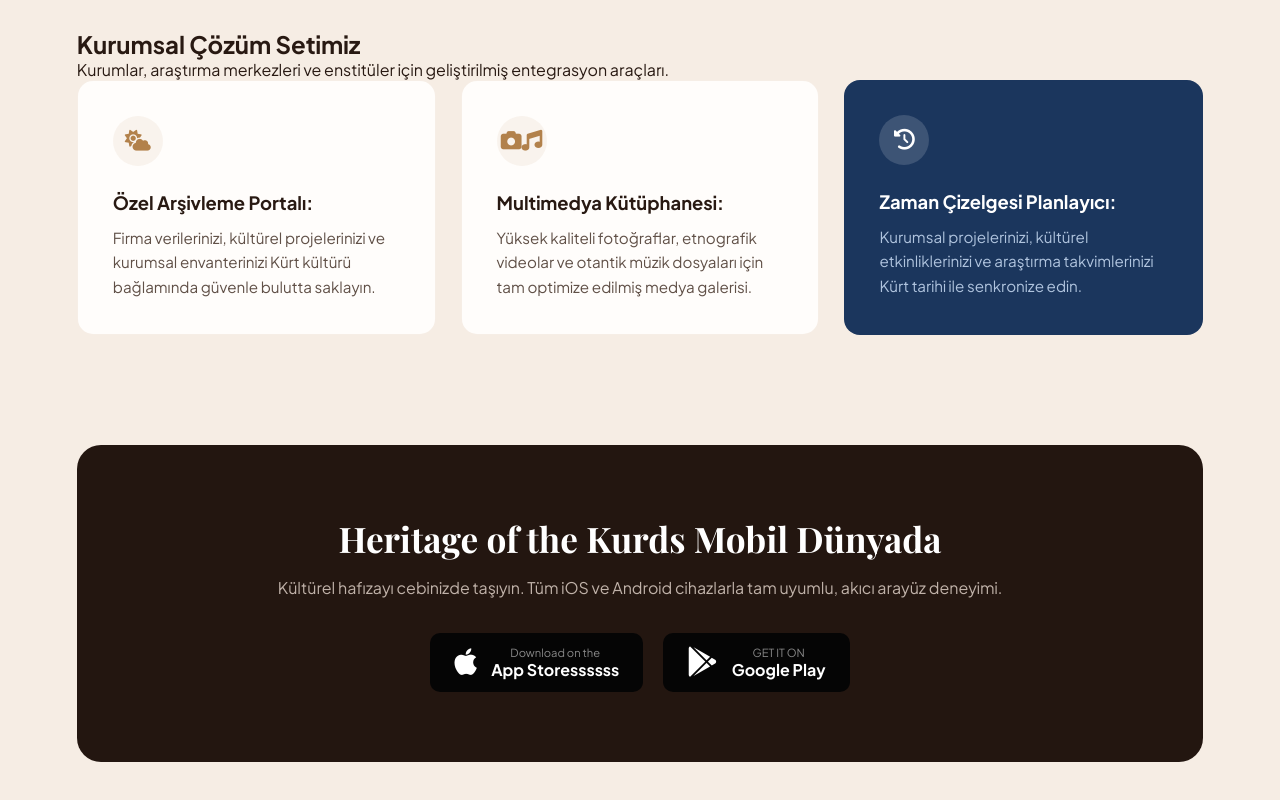
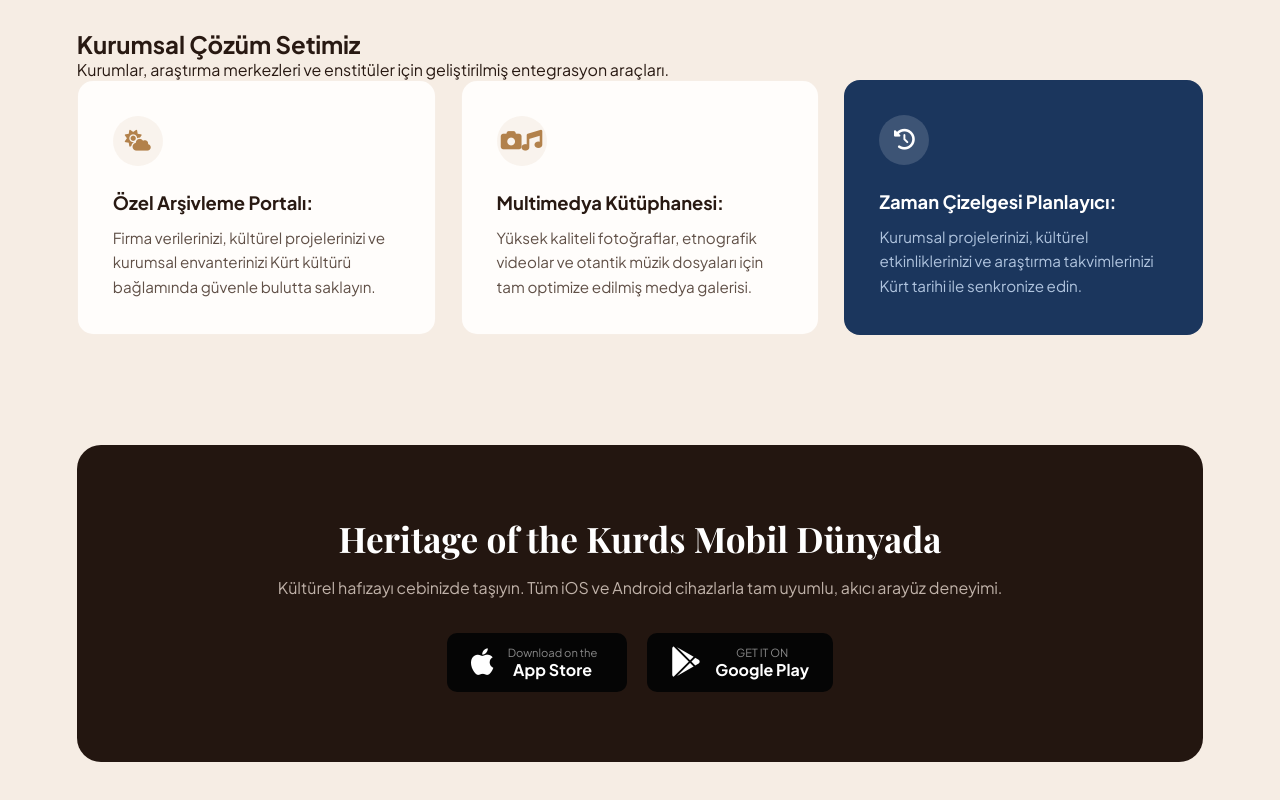
Before and after one commit to demyeman-blip/heritage-of-the-kurds, a plain HTML site: page index.html in a window 1280 px wide. Shown: the part 1346-2146 px from the top of the page. Drawn offline with nearby package versions, Linux system fonts and the light colour scheme; a web font is replaced by a local one.

Commit message:
Initial clean commit

```diff
--- a/index.html
+++ b/index.html
@@ -156,7 +156,7 @@
                     <i class="fa-brands fa-apple"></i>
                     <div class="badge-text-strings">
                         <span>Download on the</span>
-                        <strong>App Storessssss</strong>
+                        <strong>App Store</strong>
                     </div>
                 </a>
                 <a href="#" class="market-badge-link">
```
